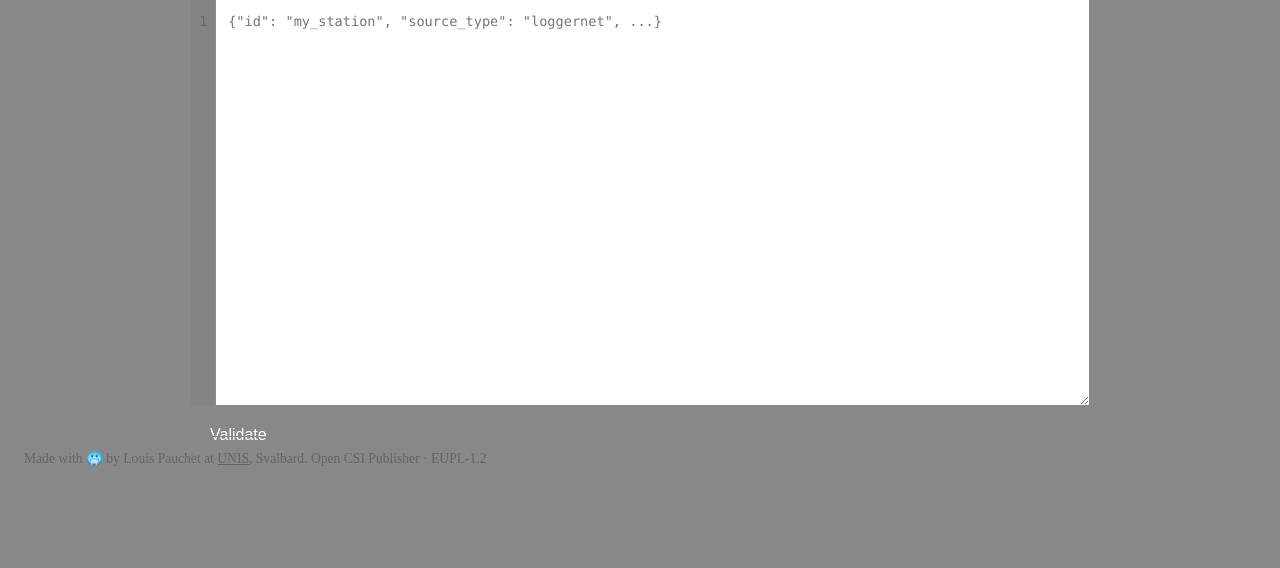
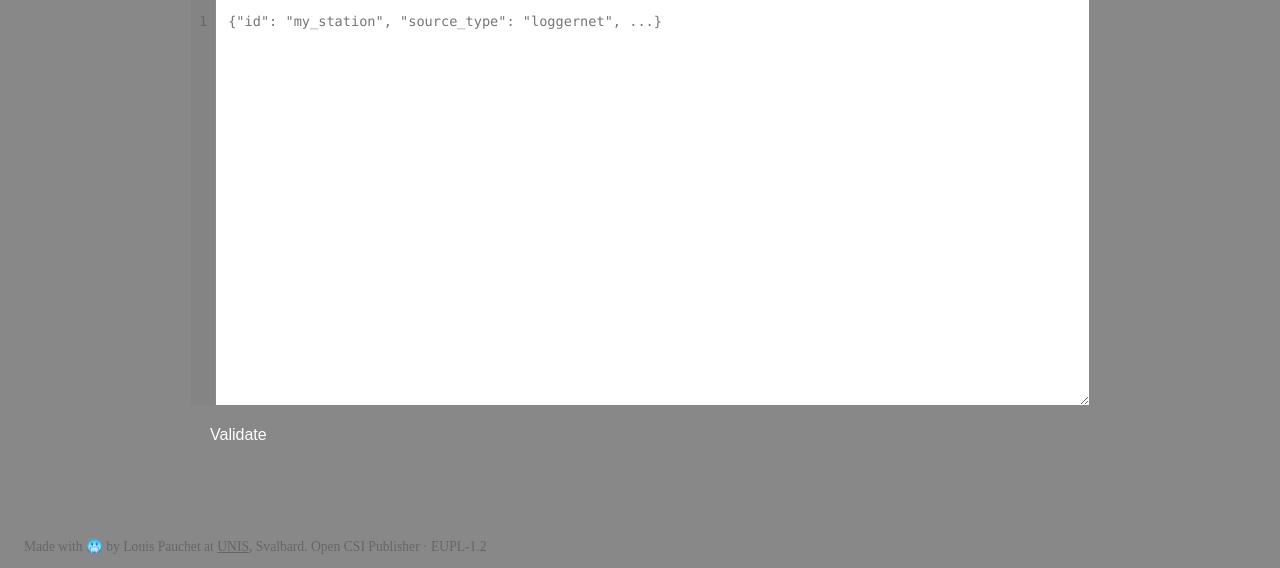
Before and after one commit to LouisPauchet/open-csi-publisher, a Python web app: template src/open_csi_publisher/api/templates/config_validator.html in a window 1280 px wide. Shown: the part 320-888 px from the top of the page. Before the commit the page ends 786 px from the top, so only its background shows below. Run offline with Jinja, Linux system fonts and the light colour scheme; the template is opened without the code that fills it: most values are stand-ins (such as "Sample title", 1, 10 or a date in 2020); grey boxes marked "Sample" are stand-in pictures.

Commit message:
fix: pin the config validator page's footer below content, not mid-page
The previous overflow:visible override left body pinned to a fixed
height:100% flex container, so main's overflowing content bled past
its flex-computed box instead of the layout growing to fit it —
stranding the footer (the next flex item) where main's box used to
end, rather than below the actual (now taller) content. Add the
missing html/body height:auto piece from site.css's own narrow-
viewport fallback, which relies on all three declarations together.

```diff
--- a/src/open_csi_publisher/api/templates/config_validator.html
+++ b/src/open_csi_publisher/api/templates/config_validator.html
@@ -22,12 +22,22 @@
 
 <style>
   /* This page is an ordinary flowing document, not the fixed-height
-     internal-scroll-panels layout site.css sets up on body/main for the
-     listing/map page — without this override, results taller than the
-     viewport (e.g. a config with many variables) are clipped with no way
-     to scroll down to them. Same override site.css itself already applies
-     as its own narrow-viewport fallback (see its @media (max-width: 900px)
-     block), just applied unconditionally here instead of only below 900px. */
+     internal-scroll-panels layout site.css sets up on html/body/main for
+     the listing/map page — without this override, results taller than the
+     viewport (e.g. a config with many variables) have nowhere to scroll,
+     and since body stays pinned to a fixed height:100% flex container,
+     main's overflowing content just visually bleeds past its flex-computed
+     box instead of the layout growing — leaving the footer (the next flex
+     item) stranded at its old position instead of pushed below the actual
+     content. All three declarations matter; this is the same "ordinary
+     scrolling page" fallback site.css itself already applies (see its
+     @media (max-width: 900px) block), just applied unconditionally here
+     instead of only below 900px. */
+  html,
+  body {
+    height: auto;
+  }
+
   body {
     overflow: visible;
   }
```
